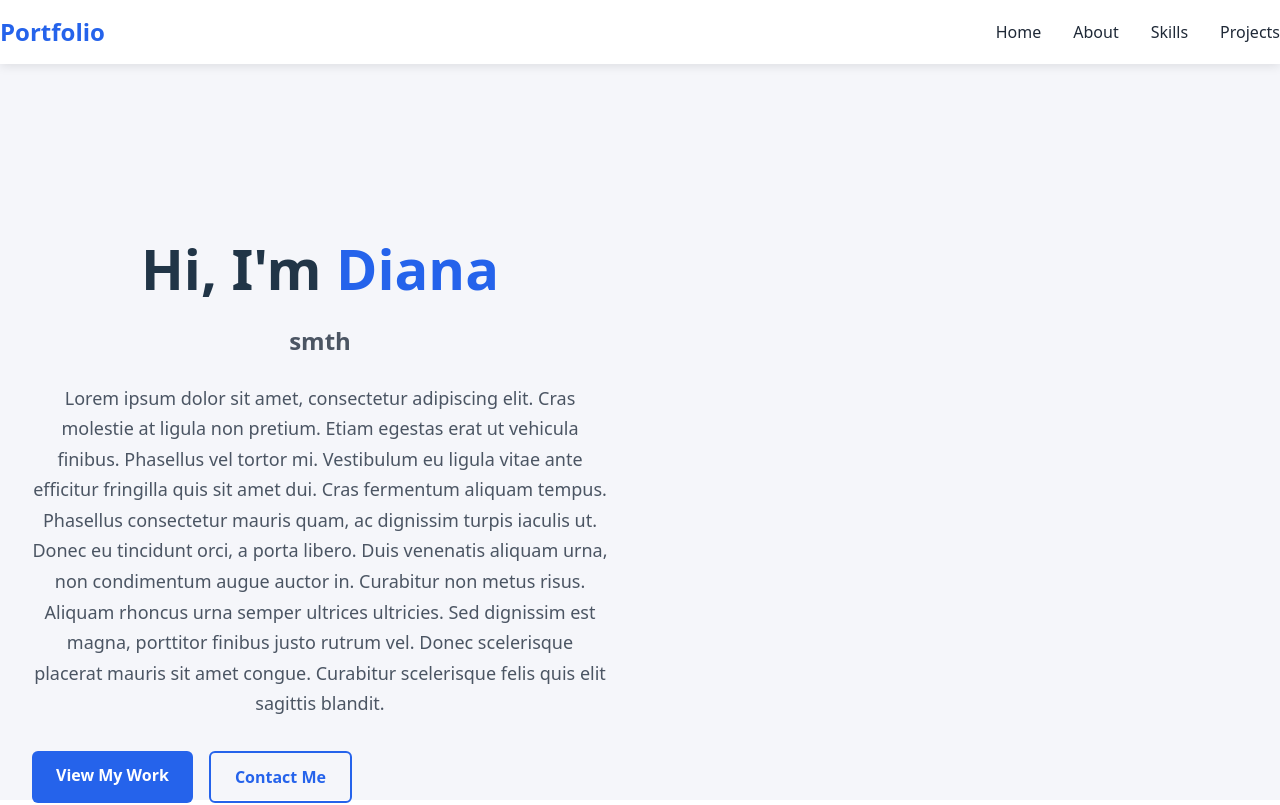
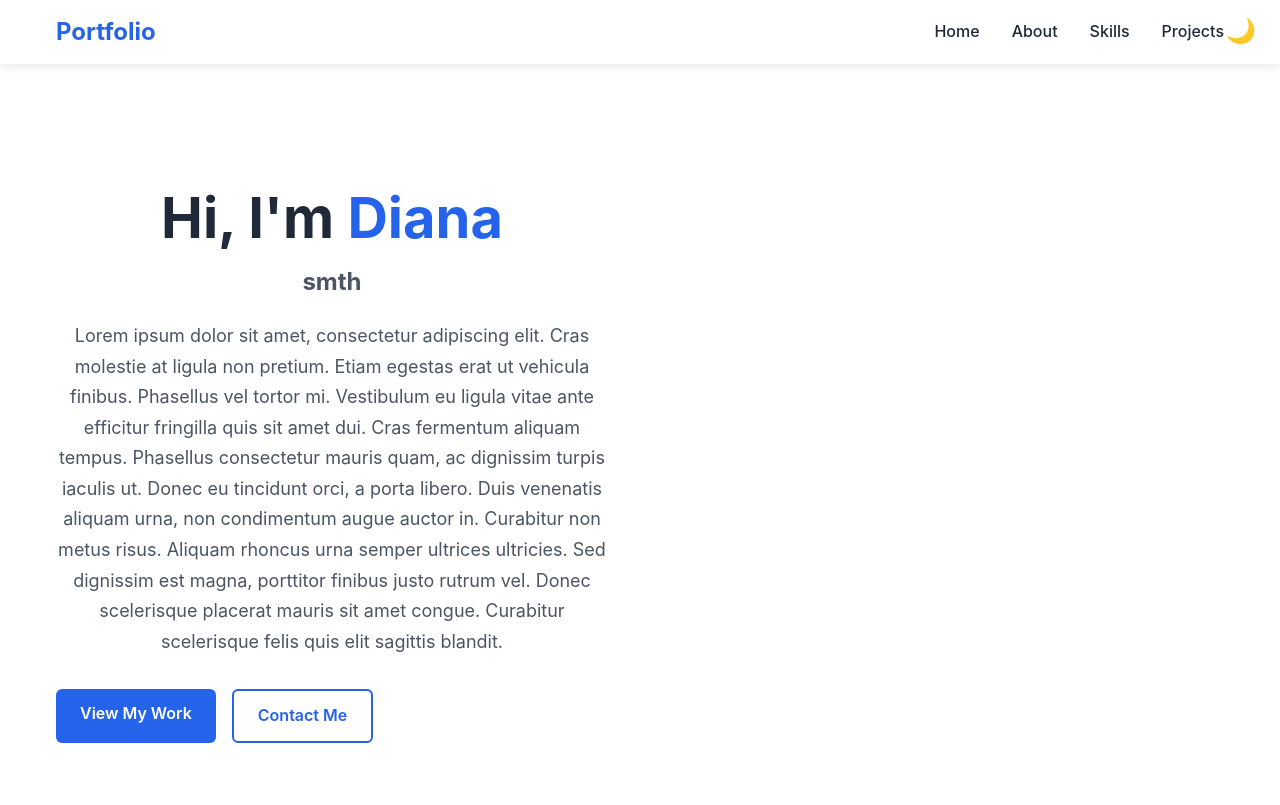
Before and after one commit to Munneko/projects, a React (Vite) app in the folder projects/: page / in a window 1280 px wide. Shown: the top 805 px of the page. Built offline with nearby package versions, Linux system fonts and the light colour scheme.

Commit message:
ThemeToggle added (non-functional)

```diff
--- a/package.json
+++ b/package.json
@@ -1,5 +1,6 @@
 {
   "dependencies": {
+    "@fortawesome/fontawesome-svg-core": "^6.7.2",
     "react-router-dom": "^7.6.2"
   }
 }
--- a/projects/package.json
+++ b/projects/package.json
@@ -10,6 +10,11 @@
     "preview": "vite preview"
   },
   "dependencies": {
+    "@fortawesome/fontawesome-svg-core": "^6.7.2",
+    "@fortawesome/free-brands-svg-icons": "^6.7.2",
+    "@fortawesome/free-regular-svg-icons": "^6.7.2",
+    "@fortawesome/free-solid-svg-icons": "^6.7.2",
+    "@fortawesome/react-fontawesome": "^0.2.2",
     "react": "^19.1.0",
     "react-dom": "^19.1.0",
     "sass": "^1.89.2"
--- a/projects/src/App.tsx
+++ b/projects/src/App.tsx
@@ -1,13 +1,23 @@
+import { useState } from "react";
 import "./App.css";
 import { BrowserRouter as Router, Route, Routes } from "react-router-dom";
 import Home from "./pages/Home";
+import Navbar from "./components/Navbar";
+import ThemeToggle from "./components/ThemeToggle";
+import "./styles/main.scss";
 
 function App() {
+  const [theme, setTheme] = useState<"light" | "dark">("light");
+  const toggleTheme = () => {
+    setTheme(theme === "light" ? "dark" : "light");
+  };
   return (
     <Router>
-      <Routes>
-        <Route path="/" element={<Home />} />
-      </Routes>
+      <Navbar />
+        <ThemeToggle theme={theme} toggleTheme={toggleTheme} />
+        <Routes>
+          <Route path="/" element={<Home />} />
+        </Routes>
     </Router>
   );
 }
--- /dev/null
+++ b/projects/src/components/ThemeToggle.tsx
@@ -0,0 +1,21 @@
+import React from "react";
+
+interface ThemeToggleProps {
+  theme: "light" | "dark";
+  toggleTheme: () => void;
+}
+
+const ThemeToggle: React.FC<ThemeToggleProps> = ({ theme, toggleTheme }) => {
+  return (
+    <button
+      className="theme-toggle"
+      onClick={toggleTheme}
+      aria-label="Switch theme"
+      title={theme === "light" ? "Turn on dark theme" : "Turn on light theme"}
+    >
+      {theme === "light" ? "🌙" : "☀️"}
+    </button>
+  );
+};
+
+export default ThemeToggle;
--- a/projects/src/pages/Home.tsx
+++ b/projects/src/pages/Home.tsx
@@ -2,12 +2,12 @@ import Hero from "../components/Hero";
 import Skills from "../components/Skills";
 import About from "../components/About";
 import Projects from "../components/Projects";
-import Navbar from "../components/NavBar";
+
 
 const Home: React.FC = () => {
+
   return (
     <div>
-      <Navbar />
       <Hero />
       <Skills />
       <About />
--- a/projects/src/styles/_variables.scss
+++ b/projects/src/styles/_variables.scss
@@ -4,3 +4,7 @@ $text-color: #1f2937;
 $background-color: #ffffff;
 $light-gray: #f3f4f6;
 $dark-gray: #4b5563;
+
+$dark-bg: #1a1a1a;
+$dark-text: #ffffff;
+$dark-gray-bg: #2d2d2d;
--- /dev/null
+++ b/projects/src/styles/main.scss
@@ -0,0 +1,126 @@
+@use "./variables" as *;
+
+* {
+  margin: 0;
+  padding: 0;
+  box-sizing: border-box;
+}
+
+body {
+  font-family: "Inter", -apple-system, BlinkMacSystemFont, "Segoe UI", Roboto,
+    Oxygen, Ubuntu, Cantarell, sans-serif;
+  color: $text-color;
+  line-height: 1.6;
+  background-color: $background-color;
+  transition: background-color 0.3s ease, color 0.3s ease;
+}
+
+.app {
+  min-height: 100vh;
+  display: flex;
+  flex-direction: column;
+
+  &.dark {
+    background-color: $dark-bg;
+    color: $dark-text;
+
+    .section {
+      background-color: $dark-gray-bg;
+    }
+
+    .navbar {
+      background-color: rgba($dark-bg, 0.95);
+    }
+
+    .btn-outline {
+      border-color: $primary-color;
+      color: $primary-color;
+
+      &:hover {
+        background-color: $primary-color;
+        color: white;
+      }
+    }
+  }
+}
+
+.theme-toggle {
+  position: fixed;
+  top: 0.5rem;
+  right: 1rem;
+  z-index: 1000;
+  background: none;
+  border: none;
+  color: $text-color;
+  font-size: 1.5rem;
+  cursor: pointer;
+  padding: 0.5rem;
+  border-radius: 50%;
+  transition: all 0.3s ease;
+
+  &:hover {
+    transform: rotate(360deg);
+  }
+
+  .dark & {
+    color: $dark-text;
+  }
+}
+
+.container {
+  max-width: 1200px;
+  margin: 0 auto;
+  padding: 0 1rem;
+}
+
+h1,
+h2,
+h3,
+h4,
+h5,
+h6 {
+  font-weight: 700;
+  line-height: 1.2;
+  margin-bottom: 1rem;
+}
+
+h1 {
+  font-size: 3rem;
+}
+
+h2 {
+  font-size: 2.5rem;
+}
+
+h3 {
+  font-size: 2rem;
+}
+
+.btn {
+  display: inline-block;
+  padding: 0.75rem 1.5rem;
+  border-radius: 0.375rem;
+  font-weight: 600;
+  text-decoration: none;
+  transition: all 0.3s ease;
+  cursor: pointer;
+  border: none;
+
+  &-primary {
+    background-color: $primary-color;
+    color: white;
+
+    &:hover {
+      background-color: $secondary-color;
+    }
+  }
+}
+
+.section {
+  padding: 5rem 0;
+
+  &-title {
+    text-align: center;
+    margin-bottom: 3rem;
+  }
+}
```
Also changed, not shown: 2 other files (tests, documents, lock files or other folders).
